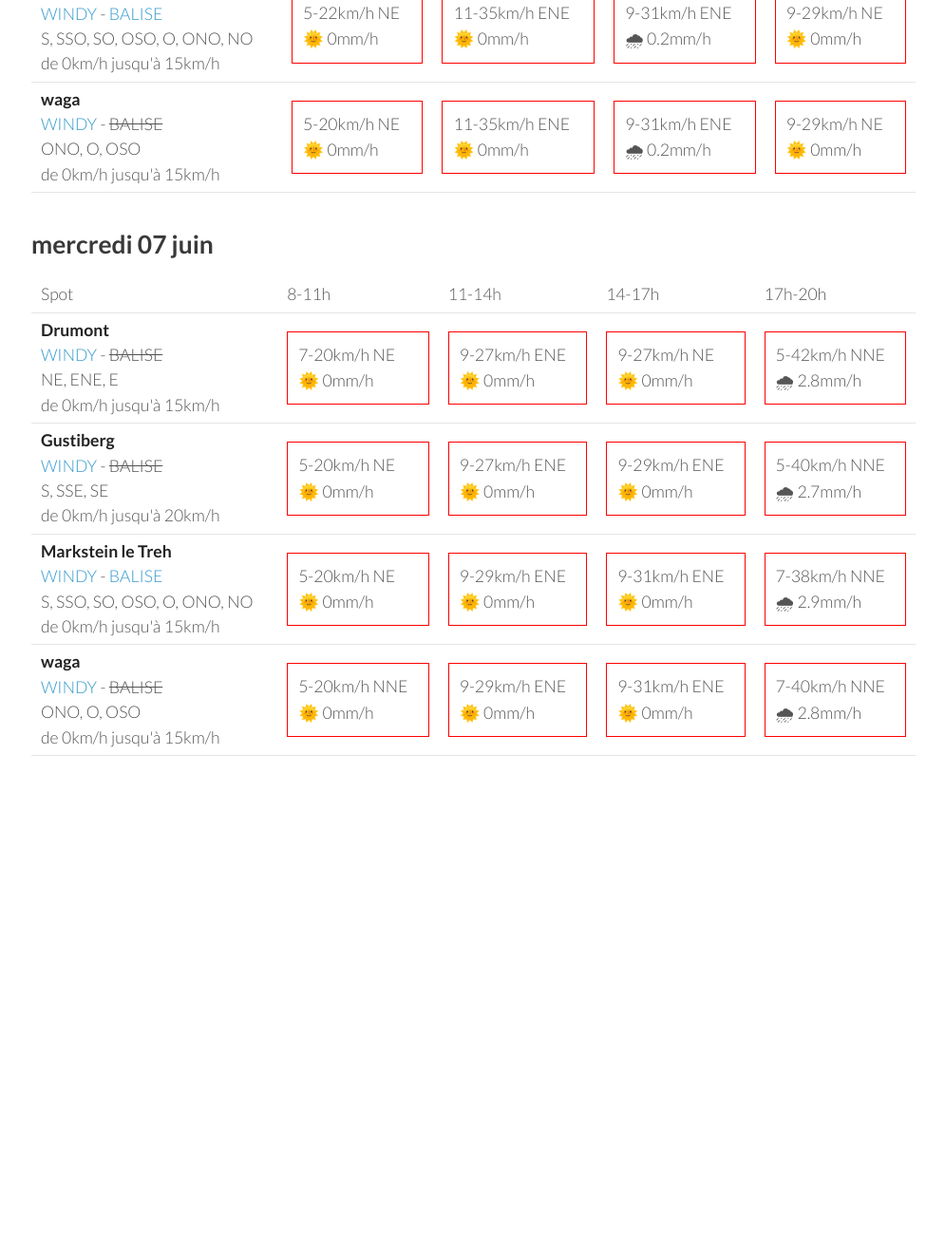
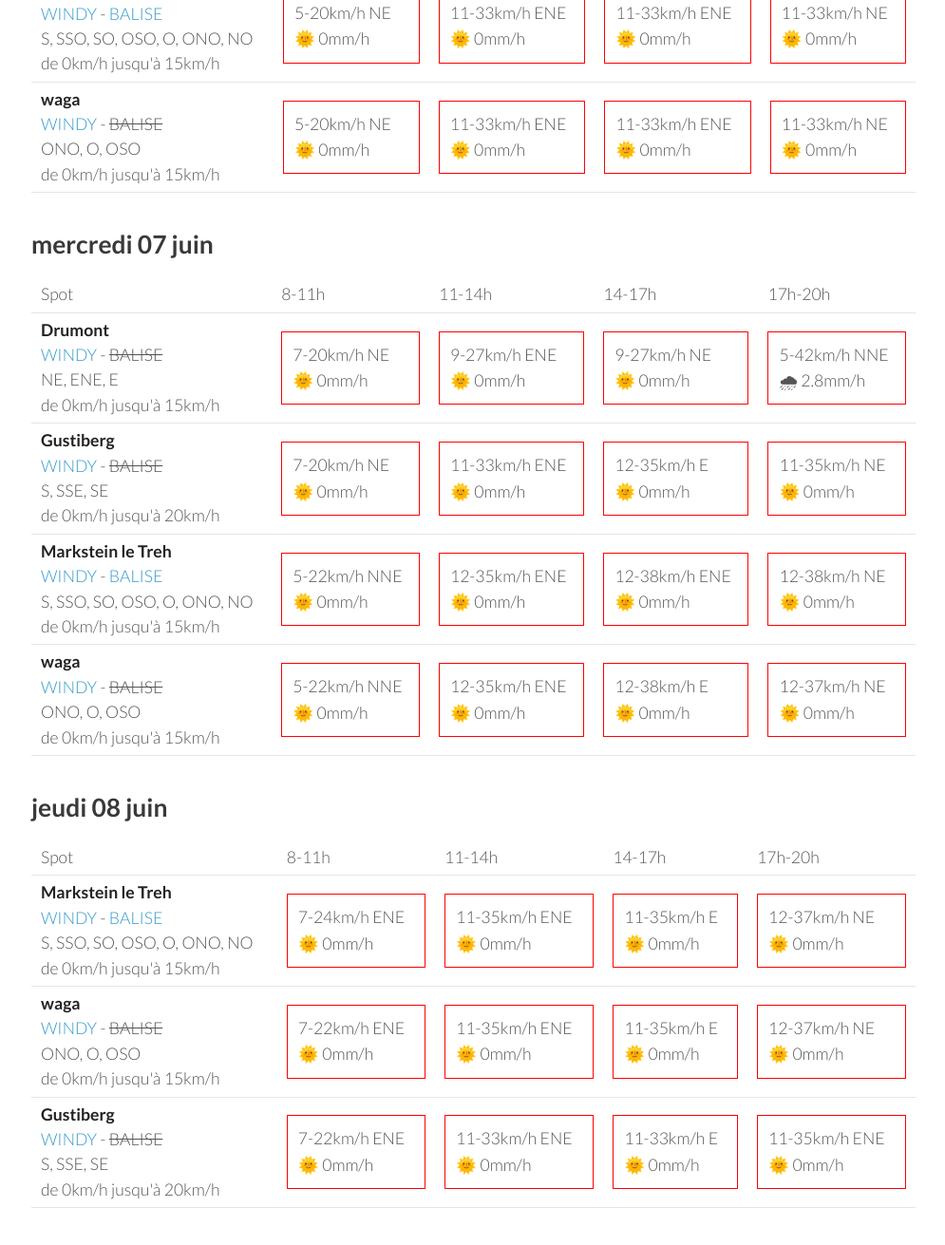
Before and after one commit to parapente-dans-le-nord/parapente-dans-le-nord.github.io, a Jekyll site: the page built from vosges.markdown, in a window 1280 px wide and 1400 px high, scrolled down 2408 px. Shown: the top 1311 px of the window at 95% size, without its empty margins (25-1020 px from the left). Built offline with Jekyll 4.4.1, drawn with Linux system fonts in a browser that asks for light colours; before the commit the page ends 3332 px from its top, so only the background shows below that; some of the changed text lies outside the part shown.

Commit message:
update index.markdown

```diff
--- a/vosges.markdown
+++ b/vosges.markdown
@@ -146,9 +146,9 @@ page mise à jour le samedi 03 juin 06:16
 <tr>
         <td><strong>Gustiberg</strong><br><a href="https://windy.com/47.894/6.934?47.891,6.934,15,m:eYYagmI">WINDY</a> - <span class="no-balise"> BALISE </span><br> <span class="vent-favorable">S, SSE, SE</span><br><span class="force-vent">de 0km/h jusqu'à 20km/h</span> </td>
 
-            <td><div class="not-flyable"><p>5-18km/h ENE</p><p>🌞 0mm/h</p></div></td>
-            <td><div class="not-flyable"><p>9-27km/h ENE</p><p>🌞 0mm/h</p></div></td>
-            <td><div class="not-flyable"><p>9-29km/h ENE</p><p>🌞 0mm/h</p></div></td>
+            <td><div class="not-flyable"><p>5-16km/h ENE</p><p>🌞 0mm/h</p></div></td>
+            <td><div class="not-flyable"><p>9-27km/h E</p><p>🌞 0mm/h</p></div></td>
+            <td><div class="not-flyable"><p>9-31km/h NE</p><p>🌞 0mm/h</p></div></td>
             <td><div class="not-flyable"><p>11-29km/h NE</p><p>🌞 0mm/h</p></div></td>
 
 
@@ -156,20 +156,20 @@ page mise à jour le samedi 03 juin 06:16
 <tr>
         <td><strong>Markstein le Treh</strong><br><a href="https://windy.com/47.926/7.012?47.505,7.012,8,m:eY1agmQ">WINDY</a> - <span class=""><a href="http://www.balisemeteo.com/balise.php?idBalise=136">BALISE</a> </span><br> <span class="vent-favorable">S, SSO, SO, OSO, O, ONO, NO</span><br><span class="force-vent">de 0km/h jusqu'à 15km/h</span> </td>
 
-            <td><div class="not-flyable"><p>5-20km/h NE</p><p>🌞 0mm/h</p></div></td>
-            <td><div class="not-flyable"><p>11-29km/h ENE</p><p>🌞 0mm/h</p></div></td>
-            <td><div class="not-flyable"><p>9-33km/h ENE</p><p>🌞 0mm/h</p></div></td>
-            <td><div class="not-flyable"><p>11-31km/h NE</p><p>🌞 0mm/h</p></div></td>
+            <td><div class="not-flyable"><p>5-16km/h NE</p><p>🌞 0mm/h</p></div></td>
+            <td><div class="not-flyable"><p>11-31km/h ENE</p><p>🌞 0mm/h</p></div></td>
+            <td><div class="not-flyable"><p>9-31km/h NE</p><p>🌞 0mm/h</p></div></td>
+            <td><div class="not-flyable"><p>11-33km/h NE</p><p>🌞 0mm/h</p></div></td>
 
 
     </tr>
 <tr>
         <td><strong>waga</strong><br><a href="https://windy.com/47.903/6.996?47.900,6.983,15">WINDY</a> - <span class="no-balise"> BALISE </span><br> <span class="vent-favorable">ONO, O, OSO</span><br><span class="force-vent">de 0km/h jusqu'à 15km/h</span> </td>
 
-            <td><div class="not-flyable"><p>5-18km/h NE</p><p>🌞 0mm/h</p></div></td>
+            <td><div class="not-flyable"><p>5-16km/h NE</p><p>🌞 0mm/h</p></div></td>
             <td><div class="not-flyable"><p>9-29km/h ENE</p><p>🌞 0mm/h</p></div></td>
-            <td><div class="not-flyable"><p>9-33km/h ENE</p><p>🌞 0mm/h</p></div></td>
-            <td><div class="not-flyable"><p>11-31km/h NE</p><p>🌞 0mm/h</p></div></td>
+            <td><div class="not-flyable"><p>9-31km/h ENE</p><p>🌞 0mm/h</p></div></td>
+            <td><div class="not-flyable"><p>11-31km/h ENE</p><p>🌞 0mm/h</p></div></td>
 
 
     </tr>
@@ -202,20 +202,20 @@ page mise à jour le samedi 03 juin 06:16
 <tr>
         <td><strong>Gustiberg</strong><br><a href="https://windy.com/47.894/6.934?47.891,6.934,15,m:eYYagmI">WINDY</a> - <span class="no-balise"> BALISE </span><br> <span class="vent-favorable">S, SSE, SE</span><br><span class="force-vent">de 0km/h jusqu'à 20km/h</span> </td>
 
-            <td><div class="not-flyable"><p>5-20km/h NE</p><p>🌞 0mm/h</p></div></td>
-            <td><div class="not-flyable"><p>11-33km/h ENE</p><p>🌞 0mm/h</p></div></td>
-            <td><div class="not-flyable"><p>7-29km/h ENE</p><p>🌧 0.3mm/h</p></div></td>
-            <td><div class="not-flyable"><p>9-25km/h NE</p><p>🌞 0mm/h</p></div></td>
+            <td><div class="not-flyable"><p>5-18km/h ENE</p><p>🌞 0mm/h</p></div></td>
+            <td><div class="not-flyable"><p>11-31km/h ENE</p><p>🌞 0mm/h</p></div></td>
+            <td><div class="not-flyable"><p>9-31km/h ENE</p><p>🌞 0mm/h</p></div></td>
+            <td><div class="not-flyable"><p>9-29km/h NE</p><p>🌞 0mm/h</p></div></td>
 
 
     </tr>
 <tr>
         <td><strong>Markstein le Treh</strong><br><a href="https://windy.com/47.926/7.012?47.505,7.012,8,m:eY1agmQ">WINDY</a> - <span class=""><a href="http://www.balisemeteo.com/balise.php?idBalise=136">BALISE</a> </span><br> <span class="vent-favorable">S, SSO, SO, OSO, O, ONO, NO</span><br><span class="force-vent">de 0km/h jusqu'à 15km/h</span> </td>
 
-            <td><div class="not-flyable"><p>5-22km/h NE</p><p>🌞 0mm/h</p></div></td>
-            <td><div class="not-flyable"><p>11-35km/h ENE</p><p>🌞 0mm/h</p></div></td>
-            <td><div class="not-flyable"><p>9-31km/h ENE</p><p>🌧 0.2mm/h</p></div></td>
-            <td><div class="not-flyable"><p>9-29km/h NE</p><p>🌞 0mm/h</p></div></td>
+            <td><div class="not-flyable"><p>5-20km/h NE</p><p>🌞 0mm/h</p></div></td>
+            <td><div class="not-flyable"><p>11-33km/h ENE</p><p>🌞 0mm/h</p></div></td>
+            <td><div class="not-flyable"><p>11-33km/h ENE</p><p>🌞 0mm/h</p></div></td>
+            <td><div class="not-flyable"><p>11-33km/h NE</p><p>🌞 0mm/h</p></div></td>
 
 
     </tr>
@@ -223,9 +223,9 @@ page mise à jour le samedi 03 juin 06:16
         <td><strong>waga</strong><br><a href="https://windy.com/47.903/6.996?47.900,6.983,15">WINDY</a> - <span class="no-balise"> BALISE </span><br> <span class="vent-favorable">ONO, O, OSO</span><br><span class="force-vent">de 0km/h jusqu'à 15km/h</span> </td>
 
             <td><div class="not-flyable"><p>5-20km/h NE</p><p>🌞 0mm/h</p></div></td>
-            <td><div class="not-flyable"><p>11-35km/h ENE</p><p>🌞 0mm/h</p></div></td>
-            <td><div class="not-flyable"><p>9-31km/h ENE</p><p>🌧 0.2mm/h</p></div></td>
-            <td><div class="not-flyable"><p>9-29km/h NE</p><p>🌞 0mm/h</p></div></td>
+            <td><div class="not-flyable"><p>11-33km/h ENE</p><p>🌞 0mm/h</p></div></td>
+            <td><div class="not-flyable"><p>11-33km/h ENE</p><p>🌞 0mm/h</p></div></td>
+            <td><div class="not-flyable"><p>11-33km/h NE</p><p>🌞 0mm/h</p></div></td>
 
 
     </tr>
@@ -258,30 +258,30 @@ page mise à jour le samedi 03 juin 06:16
 <tr>
         <td><strong>Gustiberg</strong><br><a href="https://windy.com/47.894/6.934?47.891,6.934,15,m:eYYagmI">WINDY</a> - <span class="no-balise"> BALISE </span><br> <span class="vent-favorable">S, SSE, SE</span><br><span class="force-vent">de 0km/h jusqu'à 20km/h</span> </td>
 
-            <td><div class="not-flyable"><p>5-20km/h NE</p><p>🌞 0mm/h</p></div></td>
-            <td><div class="not-flyable"><p>9-27km/h ENE</p><p>🌞 0mm/h</p></div></td>
-            <td><div class="not-flyable"><p>9-29km/h ENE</p><p>🌞 0mm/h</p></div></td>
-            <td><div class="not-flyable"><p>5-40km/h NNE</p><p>🌧 2.7mm/h</p></div></td>
+            <td><div class="not-flyable"><p>7-20km/h NE</p><p>🌞 0mm/h</p></div></td>
+            <td><div class="not-flyable"><p>11-33km/h ENE</p><p>🌞 0mm/h</p></div></td>
+            <td><div class="not-flyable"><p>12-35km/h E</p><p>🌞 0mm/h</p></div></td>
+            <td><div class="not-flyable"><p>11-35km/h NE</p><p>🌞 0mm/h</p></div></td>
 
 
     </tr>
 <tr>
         <td><strong>Markstein le Treh</strong><br><a href="https://windy.com/47.926/7.012?47.505,7.012,8,m:eY1agmQ">WINDY</a> - <span class=""><a href="http://www.balisemeteo.com/balise.php?idBalise=136">BALISE</a> </span><br> <span class="vent-favorable">S, SSO, SO, OSO, O, ONO, NO</span><br><span class="force-vent">de 0km/h jusqu'à 15km/h</span> </td>
 
-            <td><div class="not-flyable"><p>5-20km/h NE</p><p>🌞 0mm/h</p></div></td>
-            <td><div class="not-flyable"><p>9-29km/h ENE</p><p>🌞 0mm/h</p></div></td>
-            <td><div class="not-flyable"><p>9-31km/h ENE</p><p>🌞 0mm/h</p></div></td>
-            <td><div class="not-flyable"><p>7-38km/h NNE</p><p>🌧 2.9mm/h</p></div></td>
+            <td><div class="not-flyable"><p>5-22km/h NNE</p><p>🌞 0mm/h</p></div></td>
+            <td><div class="not-flyable"><p>12-35km/h ENE</p><p>🌞 0mm/h</p></div></td>
+            <td><div class="not-flyable"><p>12-38km/h ENE</p><p>🌞 0mm/h</p></div></td>
+            <td><div class="not-flyable"><p>12-38km/h NE</p><p>🌞 0mm/h</p></div></td>
 
 
     </tr>
 <tr>
         <td><strong>waga</strong><br><a href="https://windy.com/47.903/6.996?47.900,6.983,15">WINDY</a> - <span class="no-balise"> BALISE </span><br> <span class="vent-favorable">ONO, O, OSO</span><br><span class="force-vent">de 0km/h jusqu'à 15km/h</span> </td>
 
-            <td><div class="not-flyable"><p>5-20km/h NNE</p><p>🌞 0mm/h</p></div></td>
-            <td><div class="not-flyable"><p>9-29km/h ENE</p><p>🌞 0mm/h</p></div></td>
-            <td><div class="not-flyable"><p>9-31km/h ENE</p><p>🌞 0mm/h</p></div></td>
-            <td><div class="not-flyable"><p>7-40km/h NNE</p><p>🌧 2.8mm/h</p></div></td>
+            <td><div class="not-flyable"><p>5-22km/h NNE</p><p>🌞 0mm/h</p></div></td>
+            <td><div class="not-flyable"><p>12-35km/h ENE</p><p>🌞 0mm/h</p></div></td>
+            <td><div class="not-flyable"><p>12-38km/h E</p><p>🌞 0mm/h</p></div></td>
+            <td><div class="not-flyable"><p>12-37km/h NE</p><p>🌞 0mm/h</p></div></td>
 
 
     </tr>
@@ -289,3 +289,49 @@ page mise à jour le samedi 03 juin 06:16
 </tbody>
 </table>
 {:/}
+## jeudi 08 juin
+
+{::nomarkdown}
+<table>
+  <tbody>
+    <tr>
+      <td>Spot</td>
+      <td>8-11h</td>
+      <td>11-14h</td>
+      <td>14-17h</td>
+      <td>17h-20h</td>
+    </tr>
+<tr>
+        <td><strong>Markstein le Treh</strong><br><a href="https://windy.com/47.926/7.012?47.505,7.012,8,m:eY1agmQ">WINDY</a> - <span class=""><a href="http://www.balisemeteo.com/balise.php?idBalise=136">BALISE</a> </span><br> <span class="vent-favorable">S, SSO, SO, OSO, O, ONO, NO</span><br><span class="force-vent">de 0km/h jusqu'à 15km/h</span> </td>
+
+            <td><div class="not-flyable"><p>7-24km/h ENE</p><p>🌞 0mm/h</p></div></td>
+            <td><div class="not-flyable"><p>11-35km/h ENE</p><p>🌞 0mm/h</p></div></td>
+            <td><div class="not-flyable"><p>11-35km/h E</p><p>🌞 0mm/h</p></div></td>
+            <td><div class="not-flyable"><p>12-37km/h NE</p><p>🌞 0mm/h</p></div></td>
+
+
+    </tr>
+<tr>
+        <td><strong>waga</strong><br><a href="https://windy.com/47.903/6.996?47.900,6.983,15">WINDY</a> - <span class="no-balise"> BALISE </span><br> <span class="vent-favorable">ONO, O, OSO</span><br><span class="force-vent">de 0km/h jusqu'à 15km/h</span> </td>
+
+            <td><div class="not-flyable"><p>7-22km/h ENE</p><p>🌞 0mm/h</p></div></td>
+            <td><div class="not-flyable"><p>11-35km/h ENE</p><p>🌞 0mm/h</p></div></td>
+            <td><div class="not-flyable"><p>11-35km/h E</p><p>🌞 0mm/h</p></div></td>
+            <td><div class="not-flyable"><p>12-37km/h NE</p><p>🌞 0mm/h</p></div></td>
+
+
+    </tr>
+<tr>
+        <td><strong>Gustiberg</strong><br><a href="https://windy.com/47.894/6.934?47.891,6.934,15,m:eYYagmI">WINDY</a> - <span class="no-balise"> BALISE </span><br> <span class="vent-favorable">S, SSE, SE</span><br><span class="force-vent">de 0km/h jusqu'à 20km/h</span> </td>
+
+            <td><div class="not-flyable"><p>7-22km/h ENE</p><p>🌞 0mm/h</p></div></td>
+            <td><div class="not-flyable"><p>11-33km/h ENE</p><p>🌞 0mm/h</p></div></td>
+            <td><div class="not-flyable"><p>11-33km/h E</p><p>🌞 0mm/h</p></div></td>
+            <td><div class="not-flyable"><p>11-35km/h ENE</p><p>🌞 0mm/h</p></div></td>
+
+
+    </tr>
+
+</tbody>
+</table>
+{:/}
```
Also changed, not shown: other parts of vosges.markdown (+1 -1 lines).
